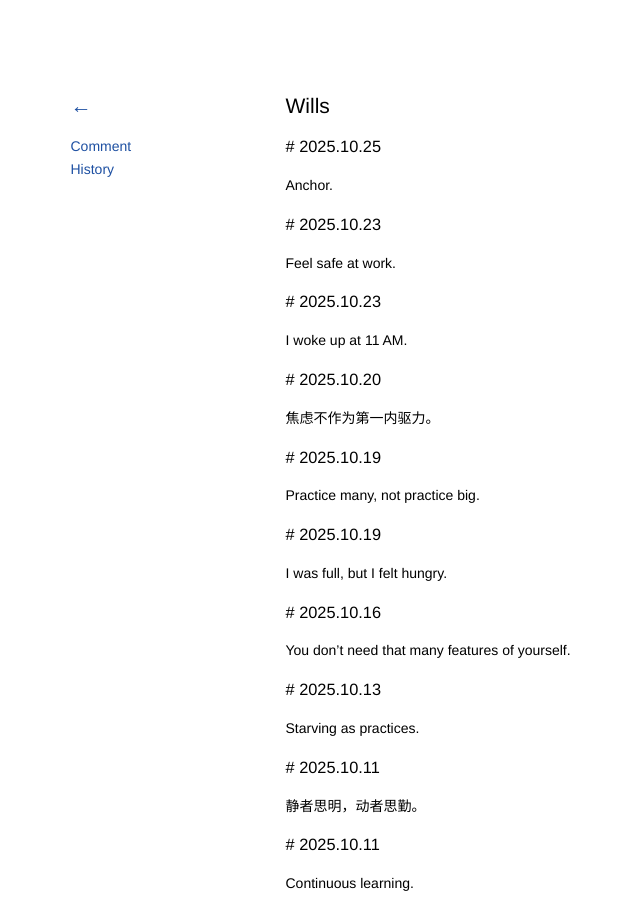
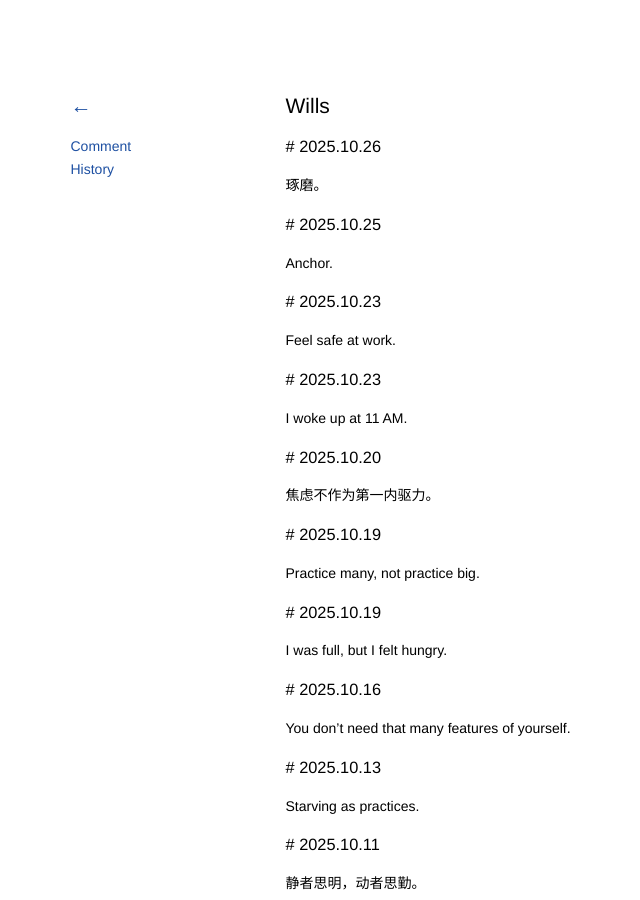
Before and after one commit to kidlj/awei, a Jekyll site: the page built from _wiki/wills.md, in a window 1280 px wide and 900 px high. Shown: the whole window, without its empty margins (62-702 px from the left). Built offline with Jekyll 4.4.1, drawn with Linux system fonts in a browser that asks for light colours.

Commit message:
update wills

```diff
--- a/_wiki/wills.md
+++ b/_wiki/wills.md
@@ -1,6 +1,10 @@
 ---
 title: Wills
 ---
+
+### 2025.10.26
+
+琢磨。
 
 ### 2025.10.25
 
```
